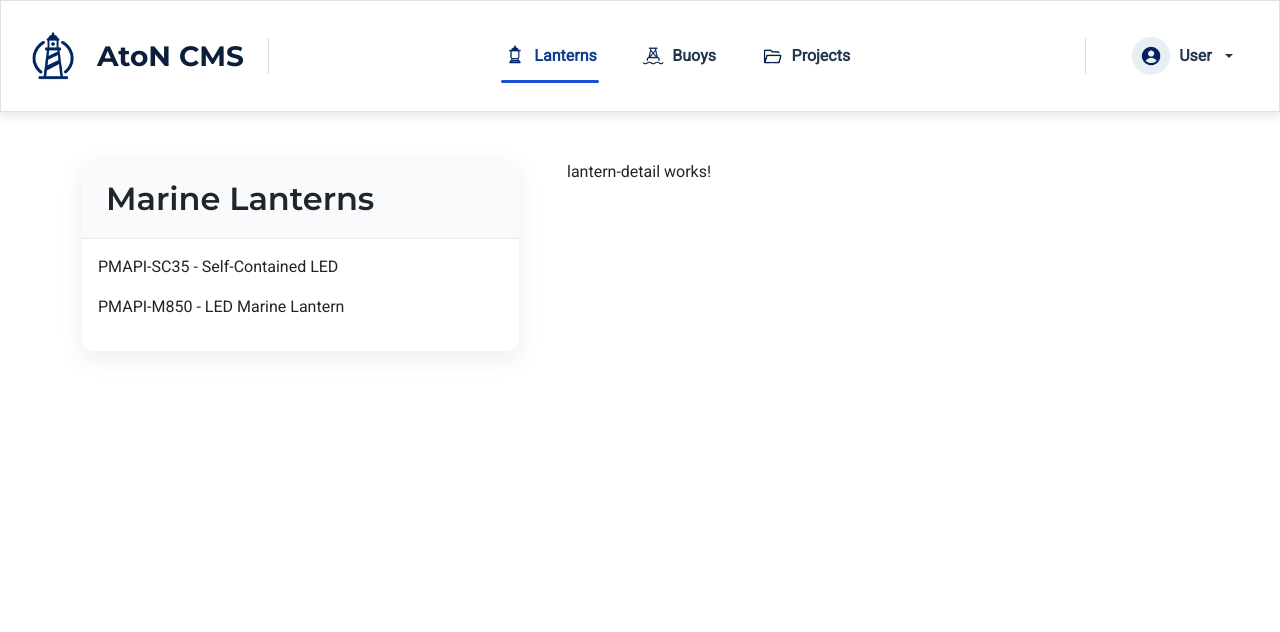
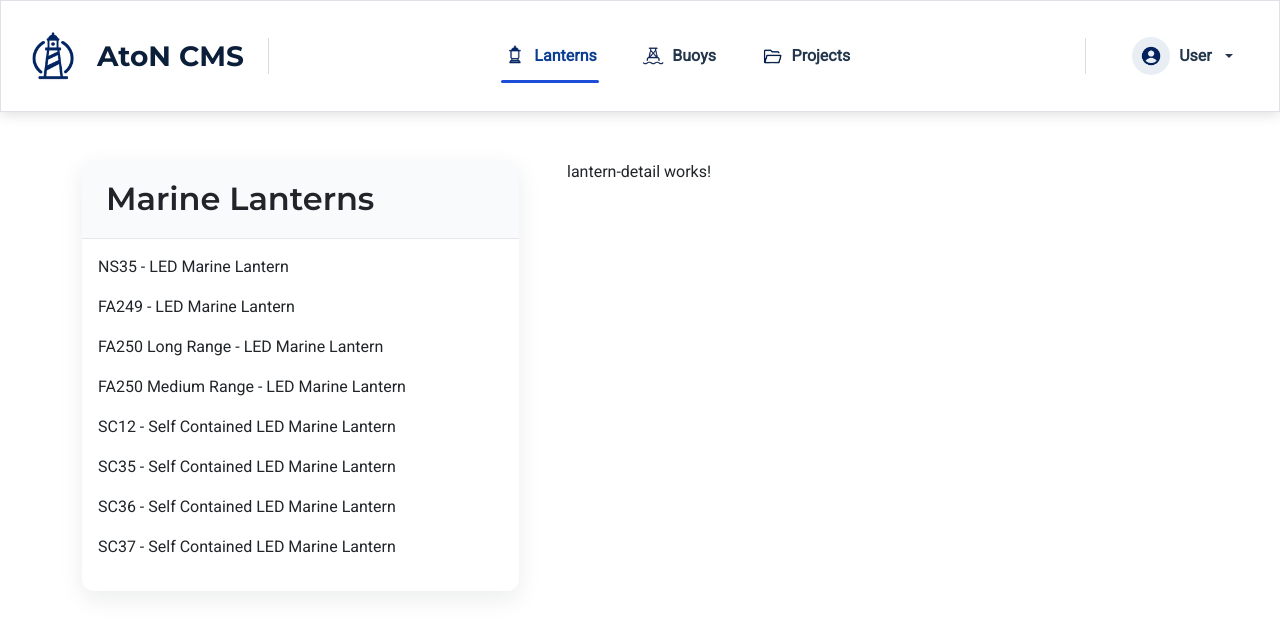
Before and after one commit to alfonsoscudiero/aton-cms, an Angular app: page / in a window 1280 px wide. Shown: the top 632 px of the page. Built offline with nearby package versions, Linux system fonts and the light colour scheme.

Commit message:
Add MOCKLANTERNS data and separate from LanternService

```diff
--- /dev/null
+++ b/src/app/lanterns/MOCKLANTERNS.ts
@@ -0,0 +1,60 @@
+import { Lantern } from './lantern.model';
+
+export const MOCKLANTERNS: Lantern[] = [
+  {
+    id: '1',
+    model: 'NS35',
+    type: 'LED Marine Lantern',
+    imageUrl: 'assets/images/lanterns/lantern-ns35.png',
+    datasheetUrl: 'https://www.automaticpower.com/images/datasheets/marine_lanterns/PMAPI-NS35_Pier_Light_LED_Marine_Lantern.pdf'
+  },
+  {
+    id: '2',
+    model: 'FA249',
+    type: 'LED Marine Lantern',
+    imageUrl: 'assets/images/lanterns/lantern-fa249.png',
+    datasheetUrl: 'https://www.automaticpower.com/images/datasheets/marine_lanterns/FA249_LED_RF14_Marine_Lantern_R5.pdf'
+  },
+  {
+    id: '3',
+    model: 'FA250 Long Range',
+    type: 'LED Marine Lantern',
+    imageUrl: 'assets/images/lanterns/lantern-fa250-lr.png',
+    datasheetUrl: 'https://www.automaticpower.com/images/datasheets/marine_lanterns/FA-250_Long_Range_LED_Marine_Lantern.pdf'
+  },
+  {
+    id: '4',
+    model: 'FA250 Medium Range',
+    type: 'LED Marine Lantern',
+    imageUrl: 'assets/images/lanterns/lantern-fa250-mr.png',
+    datasheetUrl: 'https://www.automaticpower.com/images/datasheets/marine_lanterns/FA-250_Medium_Range_LED_Marine_Lantern.pdf'
+  },
+  {
+    id: '5',
+    model: 'SC12',
+    type: 'Self Contained LED Marine Lantern',
+    imageUrl: 'assets/images/lanterns/lantern-sc12.png',
+    datasheetUrl: 'https://www.automaticpower.com/images/datasheets/marine_lanterns/PMAPI-SC12_Self_Contained_LED_Marine_Lantern_R1.pdf'
+  },
+  {
+    id: '6',
+    model: 'SC35',
+    type: 'Self Contained LED Marine Lantern',
+    imageUrl: 'assets/images/lanterns/lantern-sc35.png',
+    datasheetUrl: 'https://www.automaticpower.com/images/datasheets/marine_lanterns/PMAPI-SC35_Self_Contained_LED_Marine_Lantern.pdf'
+  },
+  {
+    id: '7',
+    model: 'SC36',
+    type: 'Self Contained LED Marine Lantern',
+    imageUrl: 'assets/images/lanterns/lantern-sc36.png',
+    datasheetUrl: 'https://www.automaticpower.com/images/datasheets/marine_lanterns/PMAPI-SC36_Self_Contained_LED_Marine_Lantern_with_AIS.pdf'
+  },
+  {
+    id: '8',
+    model: 'SC37',
+    type: 'Self Contained LED Marine Lantern',
+    imageUrl: 'assets/images/lanterns/lantern-sc37.png',
+    datasheetUrl: 'https://www.automaticpower.com/images/datasheets/marine_lanterns/PMAPI-SC37_Self_Contained_LED_Marine_Lantern_with_AIS.pdf'
+  }
+];
--- a/src/app/lanterns/lantern.service.ts
+++ b/src/app/lanterns/lantern.service.ts
@@ -1,26 +1,12 @@
 import { Injectable } from '@angular/core';
 import { Lantern } from './lantern.model';
+import { MOCKLANTERNS } from './MOCKLANTERNS';
 
 @Injectable({
   providedIn: 'root'
 })
 export class LanternService {
-  private lanterns: Lantern[] = [
-    new Lantern(
-      '1',
-      'PMAPI-SC35',
-      'Self-Contained LED',
-      'assets/images/lanterns/sc35.webp',
-      'assets/datasheets/PMAPI-SC35_Self_Contained_LED_Marine_Lantern.pdf'
-    ),
-    new Lantern(
-      '2',
-      'PMAPI-M850',
-      'LED Marine Lantern',
-      'assets/images/lanterns/m850.webp',
-      'https://example.com/m850.pdf'
-    )
-  ];
+  private lanterns: Lantern[] = MOCKLANTERNS;
 
   getLanterns(): Lantern[] {
     return this.lanterns.slice();
```
